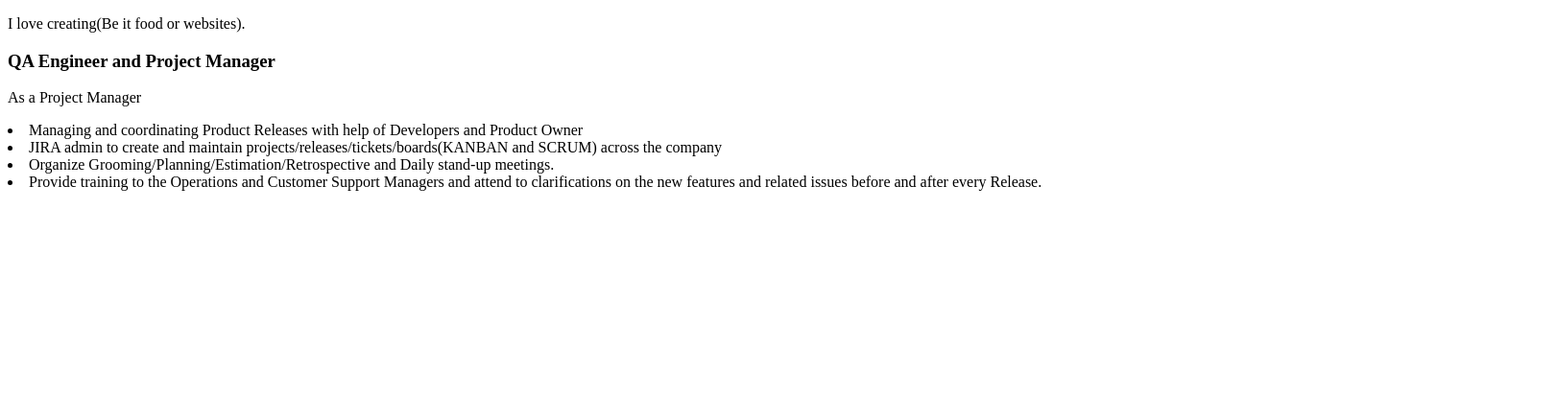
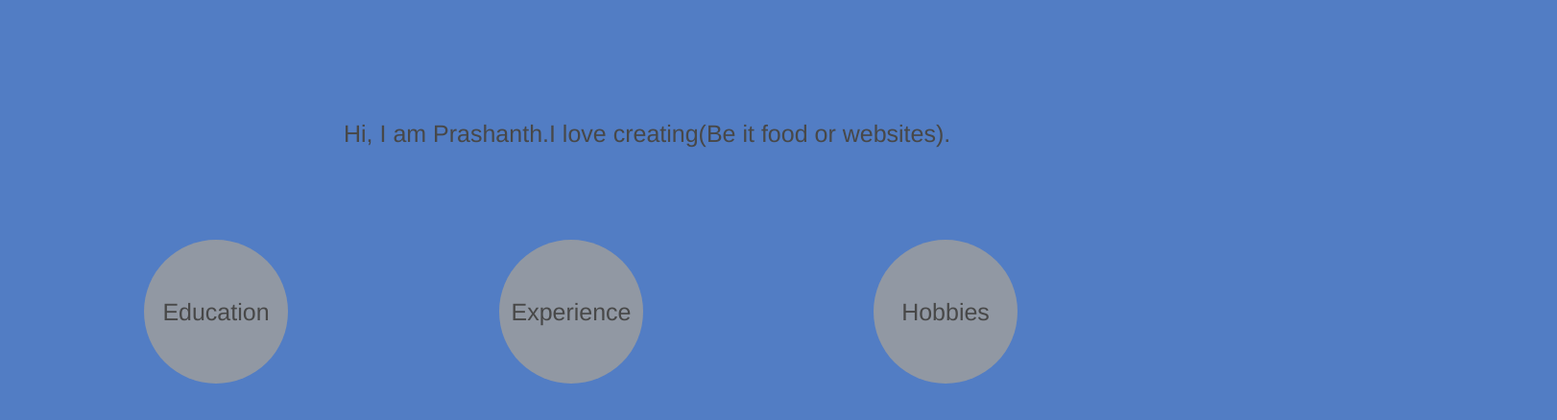
Before and after one commit to 0enigma0/0enigma0.github.io, a plain HTML site: page cvBody.html in a window 1280 px wide. Shown: the whole page at 96% size, 1622 px wide, since content can reach past the window. Drawn offline with Linux system fonts and the light colour scheme.

Commit message:
added three more pages and finalized landing page design

```diff
--- /dev/null
+++ b/cv.css
@@ -0,0 +1,41 @@
+body {
+  font-family: Circular,"Helvetica Neue",Helvetica,Arial,sans-serif;
+  font-size: 25px;
+  color: #484848;
+  background-color: #527dc4;
+}
+
+#edu, #exp, #hobbies {
+  text-decoration: none;
+  color:inherit;
+  position: fixed;
+  background: #9198a3;
+  border-radius: 50%;
+  height:150px;
+  width:150px;
+  font-size: 25px;
+  color: #484848;
+  line-height: 150px;
+  text-align: center;
+}
+
+#edu {
+  top: 250px;
+  left: 150px;
+}
+
+#exp {
+  top: 250px;
+  left: 520px;
+}
+
+#hobbies {
+  top: 250px;
+  left: 910px;
+}
+
+p {
+  top: 100px;
+  left: 350px;
+  position: relative;
+}
--- a/cvBody.html
+++ b/cvBody.html
@@ -3,20 +3,17 @@
 
 <head>
   <title>Prashanth Raghavan</title>
+  <link href="cv.css" rel="stylesheet" type="text/css">
 </head>
 
 <body>
   <div id="click-content">
-    <p>I love creating(Be it food or websites).</p>
-  </div>
-  <div id="cv-content">
-    <h3>QA Engineer and Project Manager</h3>
-    <p>As a Project Manager
-      <li>Managing and coordinating Product Releases with help of Developers and Product Owner</li>
-      <li>JIRA admin to create and maintain projects/releases/tickets/boards(KANBAN and SCRUM) across the company</li>
-      <li>Organize Grooming/Planning/Estimation/Retrospective and Daily stand-up meetings.</li>
-      <li>Provide training to the Operations and Customer Support Managers and attend to clarifications on the new features and related issues before and after every Release.</li>
-    </p>
+    <p>Hi, I am Prashanth.I love creating(Be it food or websites).</p>
+    <a href="education.html" id="edu"> Education </a>
+    <a href="experience.html" id="exp"> Experience </a>
+    <a href="hobbies.html" id="hobbies"> Hobbies </a>
+    <div id="circle1"></div>
+
   </div>
 </body>
 </html>
```
Also changed, not shown: education.html (added, +9 -0 lines), experience.html (added, +13 -0 lines), hobbies.html (added, +9 -0 lines).
